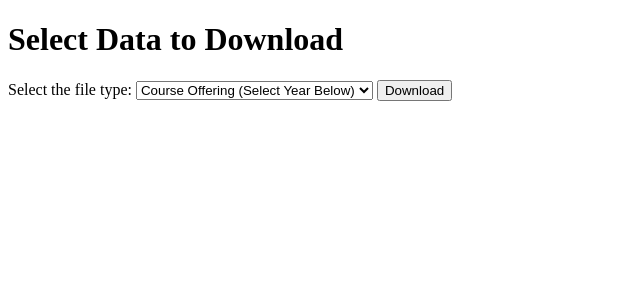
After one commit to atiff2004/TimeTableOU_App, a Django app: page /export_excel/ in a window 1280 px wide. The commit adds this page. Shown: the top 300 px of the page, without its empty margins (0-640 px from the left). Run offline with Django 5.2, Linux system fonts and the light colour scheme.

Commit message:
Download excel file

```diff
--- a/timetable/models.py
+++ b/timetable/models.py
@@ -65,6 +65,7 @@ class Room(models.Model):
 
 class Timeslot(models.Model):
     slot = models.CharField(max_length=20)
+    category = models.CharField(max_length=20, null=True, blank=True)
     shift = models.ForeignKey(Shift, on_delete=models.CASCADE)  # New shift field
 
     def __str__(self):
--- a/timetable/templates/timetable/dashboard.html
+++ b/timetable/templates/timetable/dashboard.html
@@ -10,6 +10,7 @@
             <a href="{% url 'assign_teacher_to_course' %}" class="btn btn-secondary mb-2">Assign Teacher</a>
             <a href="{% url 'assign_schedule' %}" class="btn btn-success mb-2 ">Assign Schedule</a>
             <a href="{% url 'add_data' %}" class="btn btn-secondary mb-2 ">Add Data</a>
+            <a href="{% url 'export_excel' %}" class="btn btn-secondary mb-2 ">export_excel</a>
 
         </div>
 
--- a/timetable/templates/timetable/error.html
+++ b/timetable/templates/timetable/error.html
@@ -1,4 +1,3 @@
-<!-- templates/timetable/error.html -->
 <!DOCTYPE html>
 <html lang="en">
 <head>
@@ -8,7 +7,7 @@
 </head>
 <body>
     <h1>Error</h1>
-    <p>{{ message }}</p>
-    <a href="{% url 'generate_timetable' %}">Try Again</a>
+    <p>{{ error }}</p>
+    <a href="{% url 'timetable' %}">Go Back to Timetable</a>
 </body>
 </html>
--- /dev/null
+++ b/timetable/templates/timetable/select_file.html
@@ -0,0 +1,36 @@
+<!DOCTYPE html>
+<html lang="en">
+<head>
+    <meta charset="UTF-8">
+    <title>Download Data</title>
+</head>
+<body>
+    <h1>Select Data to Download</h1>
+    <form method="get" action="{% url 'export_excel' %}">
+        <label for="file_type">Select the file type:</label>
+        <select name="file_type" id="file_type" required>
+            <option value="course_offering">Course Offering (Select Year Below)</option>
+            <option value="course_assignment">Course Assignment</option>
+            <option value="allocation">Allocation Sheet</option>
+            <option value="teacher">Teacher</option>
+        </select>
+
+        <div id="year_section" style="display:none;">
+            <label for="year">Year:</label>
+            <input type="number" name="year" id="year" placeholder="Enter Year" min="2000">
+        </div>
+
+        <button type="submit">Download</button>
+    </form>
+
+    <script>
+        document.getElementById('file_type').addEventListener('change', function() {
+            if (this.value === 'course_offering') {
+                document.getElementById('year_section').style.display = 'block';
+            } else {
+                document.getElementById('year_section').style.display = 'none';
+            }
+        });
+    </script>
+</body>
+</html>
--- a/timetable/urls.py
+++ b/timetable/urls.py
@@ -13,6 +13,7 @@ urlpatterns = [
 
     # URL for deleting Days, Rooms, and Timeslots
     path('manage_data/', views.manage_days_rooms_timeslots, name='manage_data'),
+    path('export_excel/', views.export_excel, name='export_excel'),
     path('generate_timetable/', views.generate_timetable, name='generate_timetable'),
     path('add_data/', views.add_data, name='add_data'),
     path('timetable/', views.timetable_view, name='timetable'),
--- a/timetable/views.py
+++ b/timetable/views.py
@@ -37,7 +37,7 @@ def add_course(request):
             else:
                 # Save the new course
                 course.save()
-                return redirect('dashboard')  # Or redirect to the appropriate page
+                return redirect('add_course')  # Or redirect to the appropriate page
     else:
         form = CourseForm()
 
@@ -81,18 +81,20 @@ def assign_course_to_class(request):
         form = CourseAssignmentForm(request.POST, department_id=department_id, semester_id=semester_id)
 
         if form.is_valid():
-            selected_class = form.cleaned_data['class_assigned']
+            selected_classes = form.cleaned_data['class_assigned']
             selected_courses = form.cleaned_data['courses']
 
-            for course in selected_courses:
-                CourseAssignment.objects.get_or_create(
-                    course=course,
-                    class_assigned=selected_class
-                )
+            for selected_class in selected_classes:
+                for course in selected_courses:
+                    CourseAssignment.objects.get_or_create(
+                        course=course,
+                        class_assigned=selected_class
+                    )
 
             return redirect('assign_teacher_to_course')
 
     return render(request, 'timetable/assign_course_to_class.html', {'form': form})
+
 
 def load_classes_and_courses(request):
     department_id = request.GET.get('department')
@@ -142,19 +144,23 @@ def assign_teacher_to_course(request):
     if request.method == 'POST':
         form = TeacherAssignmentForm(request.POST)
         if form.is_valid():
-            course_assignment = form.cleaned_data['course_assignment']
+            selected_course_assignments = form.cleaned_data['course_assignment']
             teacher = form.cleaned_data['teacher']
 
-            course_assignment.teacher = teacher
-            course_assignment.save()
+            for course_assignment in selected_course_assignments:
+                course_assignment.teacher = teacher
+                course_assignment.save()
 
             # Success message after creation
-            return render(request, 'assign_teacher_to_course.html', {
-            'success_message': f"Successfully Teacher Assigned." })
+            return render(request, 'timetable/assign_teacher_to_course.html', {
+                'form': form,
+                'success_message': "Successfully assigned teacher to selected course assignments."
+            })
     else:
         form = TeacherAssignmentForm()
 
     return render(request, 'timetable/assign_teacher_to_course.html', {'form': form})
+
 
 def load_course_class_pairs(request):
     department_id = request.GET.get('department')
@@ -219,6 +225,10 @@ def assign_schedule(request):
                     'semesters': semesters
                 })
 
+            # Get the course details for credit hours and lab credit hours
+            course = course_assign.course
+            shift = class_assigned.shift  # Assuming `Class` model has a `shift` field
+
             # Check room, teacher, and class availability
             if Schedule.objects.filter(day=day, room=room, timeslot=timeslot).exists():
                 form.add_error(None, "This room is already booked for the selected timeslot.")
@@ -226,10 +236,52 @@ def assign_schedule(request):
                 form.add_error(None, "This teacher is already assigned to another course at this time.")
             elif Schedule.objects.filter(day=day, timeslot=timeslot, course_assignment__class_assigned=course_assign.class_assigned).exists():
                 form.add_error(None, "This class is already assigned to a different room at this time.")
+
+            # Check if the class and timeslot shifts match
+            elif shift.name == 'M' and timeslot.shift.name != 'M':
+                form.add_error(None, "This class is assigned to the morning shift, so it can only be scheduled in morning timeslots.")
+            elif shift.name == 'E' and timeslot.shift.name != 'E':
+                form.add_error(None, "This class is assigned to the evening shift, so it can only be scheduled in evening timeslots.")
+
             else:
-                # All checks passed, save the schedule
-                Schedule.objects.create(day=day, room=room, timeslot=timeslot, course_assignment=course_assign)
-                return redirect('timetable')  # Redirect to the timetable page
+                # Check if the timeslot category matches the course credit hours requirements
+                credit_hours = int(course.credit_hours)
+                lab_crh = int(course.lab_crh)
+
+                if credit_hours == 2 and lab_crh == 0:
+                    # 1 slot strictly in 'lab_slot'
+                    if timeslot.category != 'lab_slot':
+                        form.add_error(None, "This course requires 1 slot strictly in 'lab_slot' for 2 credit hours with no lab hours.")
+                    else:
+                        # Save schedule if condition is met
+                        Schedule.objects.create(day=day, room=room, timeslot=timeslot, course_assignment=course_assign)
+                        return redirect('timetable')  # Redirect to the timetable page
+
+                elif credit_hours == 2 and lab_crh == 1:
+                    # 2 slots: 1 in 'lab_slot' and the other in 'lec_slot' or 'lab_slot'
+                    existing_slots_count = Schedule.objects.filter(course_assignment=course_assign).count()
+                    if existing_slots_count == 0 and timeslot.category == 'lab_slot':
+                        Schedule.objects.create(day=day, room=room, timeslot=timeslot, course_assignment=course_assign)
+                        return redirect('timetable')
+                    elif existing_slots_count == 1 and timeslot.category in ['lec_slot', 'lab_slot']:
+                        Schedule.objects.create(day=day, room=room, timeslot=timeslot, course_assignment=course_assign)
+                        return redirect('timetable')
+                    else:
+                        form.add_error(None, "This course requires one slot in 'lab_slot' and another in either category.")
+
+                elif credit_hours == 3 and lab_crh == 0:
+                    # 2 slots in either category
+                    Schedule.objects.create(day=day, room=room, timeslot=timeslot, course_assignment=course_assign)
+                    return redirect('timetable')
+
+                elif credit_hours == 3 and lab_crh == 1:
+                    # 3 slots in either category
+                    Schedule.objects.create(day=day, room=room, timeslot=timeslot, course_assignment=course_assign)
+                    return redirect('timetable')
+
+                else:
+                    form.add_error(None, "Invalid combination of credit hours and lab hours.")
+
         else:
             # Add form errors if validation fails
             form.add_error(None, "Form submission error. Please check your inputs.")
@@ -241,6 +293,7 @@ def assign_schedule(request):
         'departments': departments,
         'semesters': semesters
     })
+
 
 
 def load_classes(request):
@@ -687,10 +740,17 @@ def add_course_offering(request):
             except ValueError:
                 return HttpResponseBadRequest("Invalid department or semester ID")
 
-        # Success message after creation
+        # Prepare data for re-rendering with success message
+        departments = Department.objects.all()
+        semesters = Semester.objects.all()
+
         return render(request, 'timetable/add_course_offering.html', {
-            'success_message': f"Successfully Course Offer." })
-
+            'departments': departments,
+            'semesters': semesters,
+            'success_message': "Successfully added Course Offering."
+        })
+
+    # Render the form with initial data on a GET request
     departments = Department.objects.all()
     semesters = Semester.objects.all()
 
@@ -1390,6 +1450,131 @@ def manage_days_rooms_timeslots(request):
         'shift_form': shift_form,
     })
 
+from django.http import HttpResponse
+from django.shortcuts import render
+from .models import CourseOffering, CourseAssignment, Teacher, Course
+import openpyxl
+
+from django.http import HttpResponse
+import openpyxl
+
+def export_excel(request):
+    # Check for selected option and filter the data accordingly
+    selected_option = request.GET.get('file_type')
+    year = request.GET.get('year')  # For Course Offering selection with year
+
+    if selected_option == 'course_offering':
+        data = CourseOffering.objects.filter(year=year)  # Only data for the selected year
+        response = HttpResponse(content_type='application/vnd.openxmlformats-officedocument.spreadsheetml.sheet')
+        response['Content-Disposition'] = f'attachment; filename=course_offering_{year}.xlsx'
+
+        workbook = openpyxl.Workbook()
+        worksheet = workbook.active
+        worksheet.title = 'Course Offering'
+
+        # Adding headers
+        headers = ['Course Code', 'Full_Name', 'Course Short_name', 'credit_hours', 'lab_crh', 'Department', 'Semester', 'Year']
+        worksheet.append(headers)
+
+        for offering in data:
+            worksheet.append([
+                offering.course.course_code,
+                offering.course.full_name,
+                offering.course.short_name,
+                offering.course.credit_hours,
+                offering.course.lab_crh,
+                offering.department.name,
+                offering.semester.name,
+                offering.year
+            ])
+
+        workbook.save(response)
+        return response
+
+    elif selected_option == 'course_assignment':
+        data = CourseAssignment.objects.all()
+        response = HttpResponse(content_type='application/vnd.openxmlformats-officedocument.spreadsheetml.sheet')
+        response['Content-Disposition'] = 'attachment; filename=course_assignment.xlsx'
+
+        workbook = openpyxl.Workbook()
+        worksheet = workbook.active
+        worksheet.title = 'Course Assignment'
+
+        headers = ['Class_Name', 'Class_semester', 'Class_Section', 'Course_name', 'Course_code', 'Teacher_name']
+        worksheet.append(headers)
+
+        for assignment in data:
+            worksheet.append([
+                assignment.class_assigned.name,
+                assignment.class_assigned.semester.name,
+                assignment.class_assigned.section,
+                assignment.course.short_name,
+                assignment.course.course_code,
+                assignment.teacher.name if assignment.teacher else 'No Teacher'
+            ])
+
+        workbook.save(response)
+        return response
+
+    elif selected_option == 'allocation':
+        data = CourseAssignment.objects.all()
+        response = HttpResponse(content_type='application/vnd.openxmlformats-officedocument.spreadsheetml.sheet')
+        response['Content-Disposition'] = 'attachment; filename=allocation_sheet.xlsx'
+
+        workbook = openpyxl.Workbook()
+        worksheet = workbook.active
+        worksheet.title = 'Allocation Sheet'
+
+        # Updated headers to match the new format
+        headers = ['Department', 'Class_Name', 'Class_semester', 'Class_Section', 'Full_Name', 'Short_Name', 'Course_code', 'credit_hours', 'lab_crh', 'Category', 'Teacher_name']
+        worksheet.append(headers)
+
+        # Updated row data to match the new format
+        for assignment in data:
+            worksheet.append([
+                assignment.class_assigned.department.name,
+                assignment.class_assigned.name,
+                assignment.class_assigned.semester.name,
+                assignment.class_assigned.section,
+                assignment.course.full_name,
+                assignment.course.short_name,
+                assignment.course.course_code,
+                assignment.course.credit_hours,
+                assignment.course.lab_crh,
+                assignment.course.category,
+                assignment.teacher.name if assignment.teacher else 'No Teacher'
+            ])
+
+        workbook.save(response)
+        return response
+
+    elif selected_option == 'teacher':
+        data = Teacher.objects.all()
+        response = HttpResponse(content_type='application/vnd.openxmlformats-officedocument.spreadsheetml.sheet')
+        response['Content-Disposition'] = 'attachment; filename=teacher.xlsx'
+
+        workbook = openpyxl.Workbook()
+        worksheet = workbook.active
+        worksheet.title = 'Teachers'
+
+        headers = ['Name', 'Phone Number', 'Gmail']
+        worksheet.append(headers)
+
+        for teacher in data:
+            worksheet.append([
+                teacher.name,
+                teacher.phone_number,
+                teacher.gmail
+            ])
+
+        workbook.save(response)
+        return response
+
+    return render(request, 'timetable/select_file.html')
+
+     # Return to the selection template if no file_type is specified
+
+
 # from .models import Timetable, CourseAssignment, GeneticAlgorithmParams, Schedule
 # from .genetic_algorithm import GeneticAlgorithm
 # import random
@@ -1573,34 +1758,152 @@ def manage_days_rooms_timeslots(request):
 #                 room=room,
 #                 timeslot=timeslot,
 #             )
-from .ga_schedule import genetic_algorithm_schedule
-from .models import Schedule
-
-from django.db import IntegrityError
-
+# from .ga_schedule import genetic_algorithm_schedule
+# from .models import Schedule
+
+# from django.db import IntegrityError
+
+# def generate_timetable(request):
+#     if request.method == "POST":
+#         best_schedule = genetic_algorithm_schedule()
+#         error_messages = []
+
+#         if best_schedule:
+#             for day, room, timeslot, course_assignment in best_schedule:
+#                 print(f"Trying to save schedule for Day: {day}, Room: {room}, Timeslot: {timeslot}, Course Assignment: {course_assignment}")
+
+#                 if Schedule.objects.filter(day=day, room=room, timeslot=timeslot, course_assignment=course_assignment).exists():
+#                     error_messages.append(f"Schedule for Day: {day}, Room: {room}, Timeslot: {timeslot} already exists.")
+#                 else:
+#                     try:
+#                         Schedule.objects.create(
+#                             day=day,
+#                             room=room,
+#                             timeslot=timeslot,
+#                             course_assignment=course_assignment
+#                         )
+#                         print(f"Successfully saved schedule for Day: {day}, Room: {room}, Timeslot: {timeslot}.")
+#                     except IntegrityError as e:
+#                         error_messages.append(f"Failed to save schedule: {e}")
+
+#             return render(request, 'timetable/generate_timetable.html', {'error_messages': error_messages})
+
+#     return render(request, 'timetable/generate_timetable.html')
+from django.shortcuts import render, redirect
+from .models import CourseAssignment, Day, Room, Timeslot, Schedule
+from .models import Department, Semester, Class
+import random
+from deap import base, creator, tools
+
+# Function to calculate required number of slots for a course based on credit hours
+def calculate_slots(course):
+    credit_hours = int(course.credit_hours.split(' ')[0])
+    lab_hours = course.lab_crh
+    lecture_slots = credit_hours * 2  # Assuming 1 lecture hour needs 2 slots
+    lab_slots = lab_hours * 2  # Each lab credit hour equals 2 slots
+    return lecture_slots, lab_slots
+
+# Define fitness function for Genetic Algorithm (GA)
+creator.create("FitnessMulti", base.Fitness, weights=(-1.0,))  # Minimize conflicts
+creator.create("Individual", list, fitness=creator.FitnessMulti)
+
+toolbox = base.Toolbox()
+
+# Define evaluation function for GA
+def evaluate(individual):
+    # Calculate fitness based on constraints
+    conflicts = 0
+    for schedule in individual:
+        day, room, timeslot, course_assignment = schedule
+
+        # Check room availability
+        if Schedule.objects.filter(day=day, room=room, timeslot=timeslot).exists():
+            conflicts += 1
+        # Check teacher availability
+        if Schedule.objects.filter(day=day, timeslot=timeslot, course_assignment__teacher=course_assignment.teacher).exclude(course_assignment__course=course_assignment.course).exists():
+            conflicts += 1
+        # Check class availability
+        if Schedule.objects.filter(day=day, timeslot=timeslot, course_assignment__class_assigned=course_assignment.class_assigned).exists():
+            conflicts += 1
+
+    return conflicts,
+
+# Generate the timetable
 def generate_timetable(request):
-    if request.method == "POST":
-        best_schedule = genetic_algorithm_schedule()
-        error_messages = []
-
-        if best_schedule:
-            for day, room, timeslot, course_assignment in best_schedule:
-                print(f"Trying to save schedule for Day: {day}, Room: {room}, Timeslot: {timeslot}, Course Assignment: {course_assignment}")
-
-                if Schedule.objects.filter(day=day, room=room, timeslot=timeslot, course_assignment=course_assignment).exists():
-                    error_messages.append(f"Schedule for Day: {day}, Room: {room}, Timeslot: {timeslot} already exists.")
-                else:
-                    try:
-                        Schedule.objects.create(
-                            day=day,
-                            room=room,
-                            timeslot=timeslot,
-                            course_assignment=course_assignment
-                        )
-                        print(f"Successfully saved schedule for Day: {day}, Room: {room}, Timeslot: {timeslot}.")
-                    except IntegrityError as e:
-                        error_messages.append(f"Failed to save schedule: {e}")
-
-            return render(request, 'timetable/generate_timetable.html', {'error_messages': error_messages})
-
-    return render(request, 'timetable/generate_timetable.html')
+    # Retrieve all available days, rooms, and timeslots from the database
+    days = list(Day.objects.all())
+    rooms = list(Room.objects.all())
+    timeslots = list(Timeslot.objects.all())
+    course_assignments = list(CourseAssignment.objects.all())
+
+    # Create population for GA (random schedules)
+    population_size = 100
+    population = []
+
+    for _ in range(population_size):
+        individual = []
+        for course_assignment in course_assignments:
+            lecture_slots, lab_slots = calculate_slots(course_assignment.course)
+
+            # Assign lecture and lab slots for the course
+            for _ in range(lecture_slots + lab_slots):
+                day = random.choice(days)
+                room = random.choice(rooms)
+                timeslot = random.choice(timeslots)
+                individual.append([day, room, timeslot, course_assignment])
+
+        population.append(creator.Individual(individual))
+
+    # Genetic algorithm for optimization
+    toolbox.register("mate", tools.cxTwoPoint)
+    toolbox.register("mutate", tools.mutShuffleIndexes, indpb=0.05)
+    toolbox.register("select", tools.selTournament, tournsize=3)
+    toolbox.register("evaluate", evaluate)
+
+    # Evolution process
+    generations = 50
+    for gen in range(generations):
+        offspring = toolbox.select(population, len(population))
+        offspring = list(map(toolbox.clone, offspring))
+
+        # Apply crossover and mutation
+        for child1, child2 in zip(offspring[::2], offspring[1::2]):
+            if random.random() < 0.5:  # Crossover probability
+                toolbox.mate(child1, child2)
+                del child1.fitness.values
+                del child2.fitness.values
+
+        for mutant in offspring:
+            if random.random() < 0.2:  # Mutation probability
+                toolbox.mutate(mutant)
+                del mutant.fitness.values
+
+        # Evaluate fitness of new individuals
+        invalid_ind = [ind for ind in offspring if not ind.fitness.valid]
+        fitnesses = map(toolbox.evaluate, invalid_ind)
+        for ind, fit in zip(invalid_ind, fitnesses):
+            ind.fitness.values = fit
+
+        # Replace the old population with the new one
+        population[:] = offspring
+
+    # Select the best individual (schedule)
+    best_schedule = tools.selBest(population, 1)[0]
+
+    # Final validation to ensure no conflicts
+    for schedule in best_schedule:
+        day, room, timeslot, course_assignment = schedule
+        if Schedule.objects.filter(day=day, room=room, timeslot=timeslot).exists():
+            return render(request, 'timetable/error.html', {'error': 'Room conflict detected'})
+        if Schedule.objects.filter(day=day, timeslot=timeslot, course_assignment__teacher=course_assignment.teacher).exclude(course_assignment__course=course_assignment.course).exists():
+            return render(request, 'timetable/error.html', {'error': 'Teacher conflict detected'})
+        # In your generate_timetable function
+        if Schedule.objects.filter(day=day, timeslot=timeslot, course_assignment__class_assigned=class_assigned).exists():
+            print(f"Conflict detected for Class: {class_assigned}, Day: {day}, Timeslot: {timeslot}")
+            raise ValueError("Class conflict detected")
+
+
+        # Save the schedule
+        Schedule.objects.create(day=day, room=room, timeslot=timeslot, course_assignment=course_assignment)
+
+    return redirect('timetable')  # Redirect to the timetable page after successful schedule generation
```
Also changed, not shown: timetable/forms.py (+5 -3 lines), timetable/templates/timetable/add_course_offering.html (+128 -19 lines), timetable/templates/timetable/assign_course_to_class.html (+18 -13 lines), timetable/templates/timetable/assign_teacher_to_course.html (+21 -12 lines), timetable/templates/timetable/generate_timetable.html (+6 -5 lines), timetable/migrations/0005_timeslot_category.py (added).
